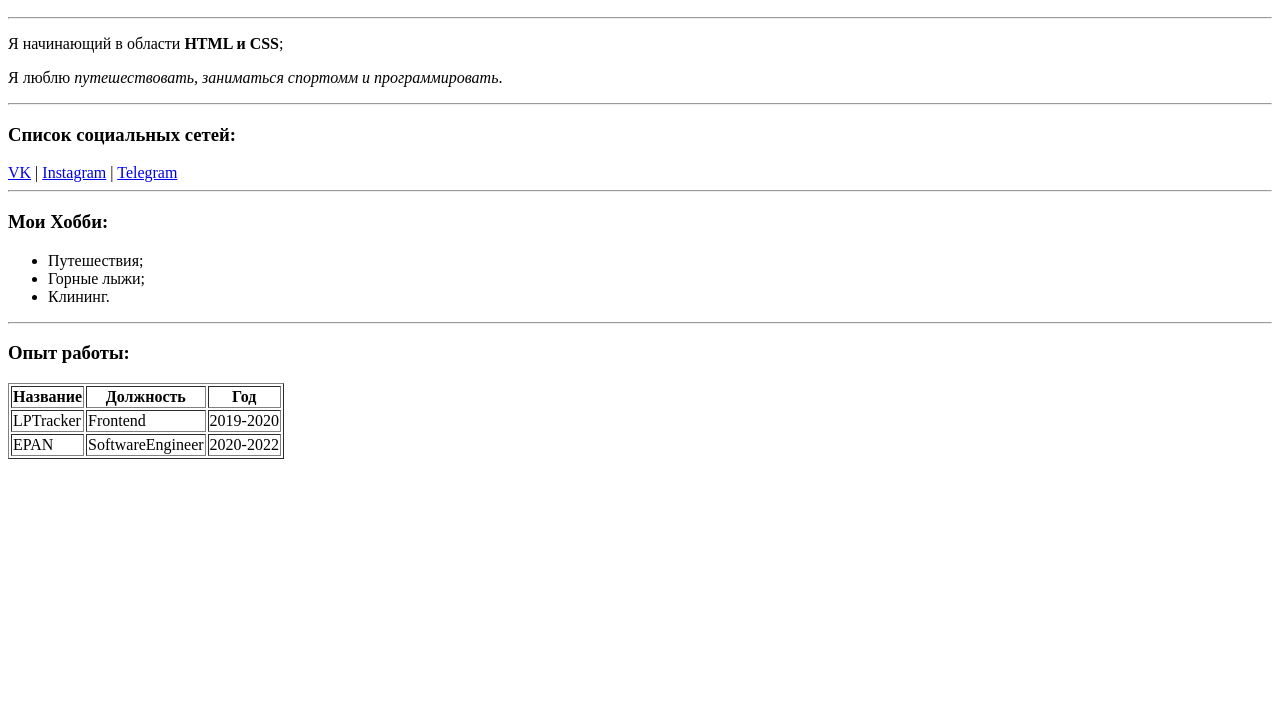
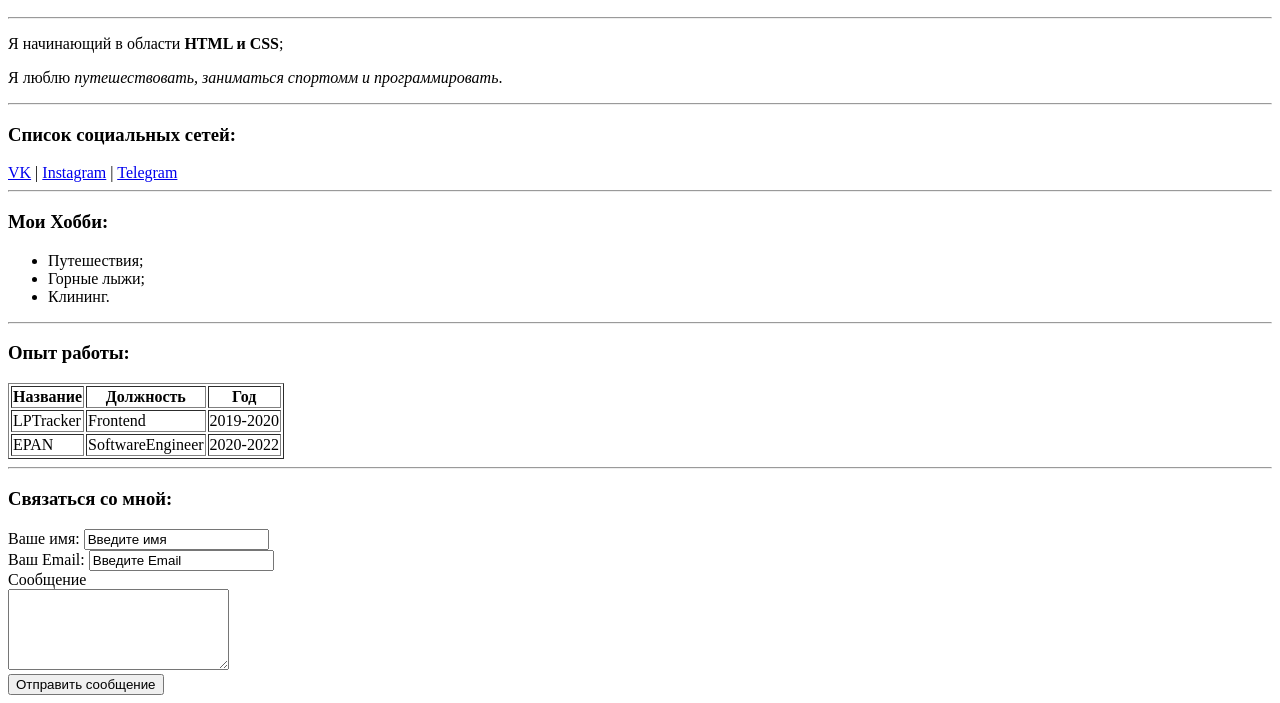
Before and after one commit to mlobastov/resume, a plain HTML site: page index.html in a window 1280 px wide. Shown: the part 287-990 px from the top of the page. Before the commit the page ends 800 px from the top, so only its background shows below. Drawn offline with Linux system fonts and the light colour scheme.

Commit message:
Update index.html

```diff
--- a/index.html
+++ b/index.html
@@ -45,5 +45,22 @@
                 </tr>
             </tbody>
         </table>
+        <hr>
+<h3>Связаться со мной:</h3>
+
+    <form>
+        <div>
+            <label for="text">Ваше имя:</label>
+            <input type="text" name="text" id="text" value="Введите имя">
+        </div>
+        <div><label for="Email">Ваш Email:</label>
+        <input type="email" name="Email" id="Email" value="Введите Email"></div>
+        <div>
+            <label for="message">Сообщение</label>
+            <br>
+            <textarea id="message" cols="25" rows="5"></textarea>
+          </div>
+          <div><button type="submit">Отправить сообщение</button></div>
+    </form>
     </body>
 </html>
```
